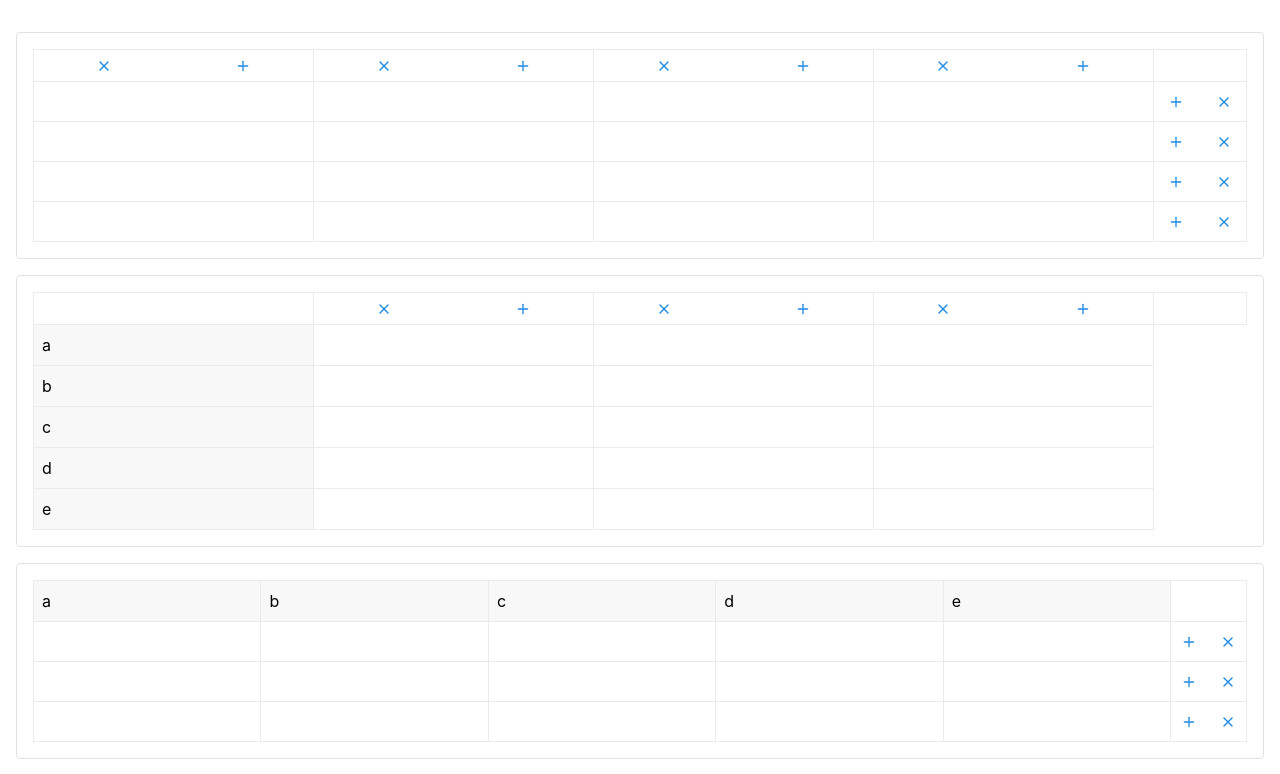
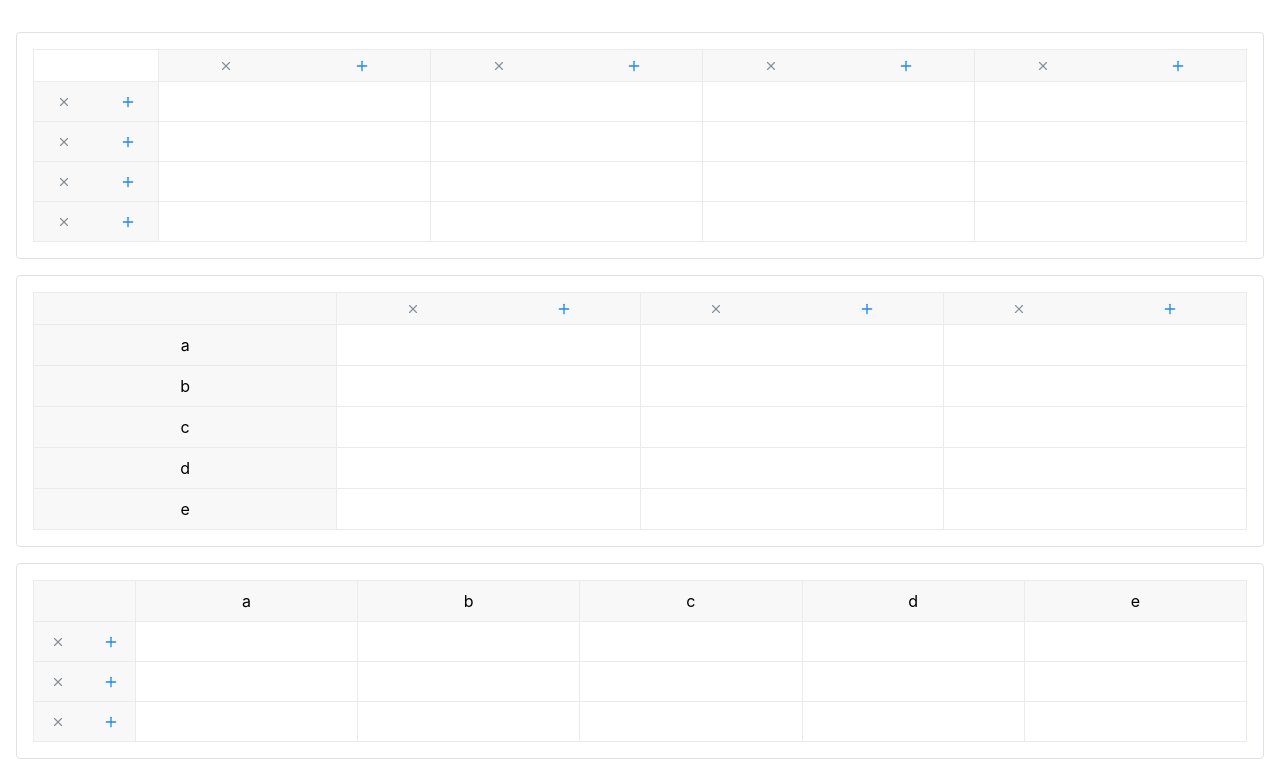
Before and after one commit to AradhyaSingh042/cms-spreadsheet, a React (Vite) app: page / in a window 1280 px wide. Shown: the top 774 px of the page. Built offline with nearby package versions, Linux system fonts and the light colour scheme.

Commit message:
Updated: spreadsheet

```diff
--- a/src/spreadsheet/cell.tsx
+++ b/src/spreadsheet/cell.tsx
@@ -112,8 +112,9 @@ export function Cell({ value, isSelected, onChange, onSelect, onEditStateChange,
         minWidth: "120px",
         height: rowHeight ? `${rowHeight}px` : undefined,
         backgroundColor: isSelected ? "#f1f3f5" : isHeader ? "#f8f8f8" : "transparent",
+        textAlign: isHeader ? "center" : "left",
       }}
-      onClick={onSelect}
+      onClick={isHeader ? undefined : onSelect}
       onDoubleClick={handleDoubleClick}
       onKeyDown={handleKeyDown}
       tabIndex={0}>
--- a/src/spreadsheet/index.tsx
+++ b/src/spreadsheet/index.tsx
@@ -86,7 +86,7 @@ export default function Spreadsheet({ rows = 10, cols = 8, value, onChange }: Sp
       switch (e.key) {
         case "ArrowUp":
           e.preventDefault();
-          moveSelection(-1, 0);
+          if (!Array.isArray(cols) || selectedCell[0] > 1) moveSelection(-1, 0);
           break;
         case "ArrowDown":
           e.preventDefault();
@@ -94,7 +94,7 @@ export default function Spreadsheet({ rows = 10, cols = 8, value, onChange }: Sp
           break;
         case "ArrowLeft":
           e.preventDefault();
-          moveSelection(0, -1);
+          if (!Array.isArray(rows) || selectedCell[1] > 1) moveSelection(0, -1);
           break;
         case "ArrowRight":
           e.preventDefault();
@@ -172,26 +172,28 @@ export default function Spreadsheet({ rows = 10, cols = 8, value, onChange }: Sp
               tableLayout: "fixed",
             }}>
             <colgroup>
+              { !Array.isArray(rows) && <col style={{ width: "55px" }} /> }
               {data[0]?.map((_, index) => (
                 <col key={index} style={{ width: "120px" }} />
               ))}
-              <col style={{ width: "40px" }} />
             </colgroup>
             {!Array.isArray(cols) && (
               <thead>
                 <tr>
+                  { !Array.isArray(rows) && <td style={{ width: "55px", border: "1px solid #e9ecef" }} /> }
                   {data[0]?.map((_, colIndex) => (
                     <td
                       key={colIndex}
                       style={{
                         border: "1px solid #e9ecef",
+                        backgroundColor: '#f8f8f8',
                         padding: 0,
                         height: "32px",
                       }}>
                       {(!Array.isArray(rows) || colIndex > 0) && (
                         <div style={{ display: "flex", justifyContent: "space-around" }}>
-                          <ActionIcon variant="subtle" size="sm" onClick={() => deleteColumn(colIndex)}>
-                            <TbX size={16} />
+                          <ActionIcon color="gray" variant="subtle" size="sm" onClick={() => deleteColumn(colIndex)}>
+                            <TbX size={14} />
                           </ActionIcon>
                           <ActionIcon variant="subtle" size="sm" onClick={() => addColumn(colIndex)}>
                             <TbPlus size={16} />
@@ -200,13 +202,41 @@ export default function Spreadsheet({ rows = 10, cols = 8, value, onChange }: Sp
                       )}
                     </td>
                   ))}
-                  <td style={{ width: "40px", border: "1px solid #e9ecef" }} />
                 </tr>
               </thead>
             )}
             <tbody>
               {data.map((row, rowIndex) => (
                 <tr key={rowIndex}>
+                  {!Array.isArray(rows) && (
+                    <td
+                      style={{
+                        width: "55px",
+                        border: "1px solid #e9ecef",
+                        backgroundColor: '#f8f8f8',
+                        padding: 0,
+                        verticalAlign: "middle",
+                        height: rowHeights[rowIndex] ? `${rowHeights[rowIndex]}px` : "32px",
+                      }}>
+                      {(!Array.isArray(cols) || rowIndex > 0) && (
+                        <div style={{ display: "flex", justifyContent: "space-around", gap: "4px", minWidth: "55px" }}>
+                          <ActionIcon
+                            variant="subtle"
+                            size="sm"
+                            color="gray"
+                            onClick={() => deleteRow(rowIndex)}>
+                            <TbX size={14} />
+                          </ActionIcon>
+                          <ActionIcon
+                            variant="subtle"
+                            size="sm"
+                            onClick={() => addRow(rowIndex)}>
+                            <TbPlus size={16} />
+                          </ActionIcon>
+                        </div>
+                      )}
+                    </td>
+                  )}
                   {row.map((cell, colIndex) => (
                     <Cell
                       isHeader={(rowIndex === 0 && Array.isArray(cols)) || (colIndex === 0 && Array.isArray(rows))}
@@ -219,33 +249,6 @@ export default function Spreadsheet({ rows = 10, cols = 8, value, onChange }: Sp
                       rowHeight={rowHeights[rowIndex]}
                     />
                   ))}
-                  {!Array.isArray(rows) && (
-                    <td
-                      style={{
-                        width: "55px",
-                        border: "1px solid #e9ecef",
-                        padding: 0,
-                        verticalAlign: "middle",
-                        height: rowHeights[rowIndex] ? `${rowHeights[rowIndex]}px` : "32px",
-                      }}>
-                      {(!Array.isArray(cols) || rowIndex > 0) && (
-                        <div style={{ display: "flex", justifyContent: "space-around", gap: "4px", minWidth: "55px" }}>
-                          <ActionIcon
-                            variant="subtle"
-                            size="sm"
-                            onClick={() => addRow(rowIndex)}>
-                            <TbPlus size={16} />
-                          </ActionIcon>
-                          <ActionIcon
-                            variant="subtle"
-                            size="sm"
-                            onClick={() => deleteRow(rowIndex)}>
-                            <TbX size={16} />
-                          </ActionIcon>
-                        </div>
-                      )}
-                    </td>
-                  )}
                 </tr>
               ))}
             </tbody>
```
